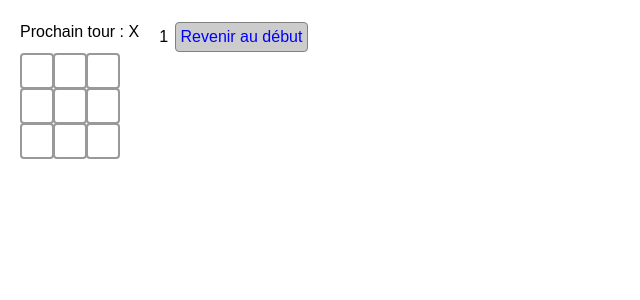
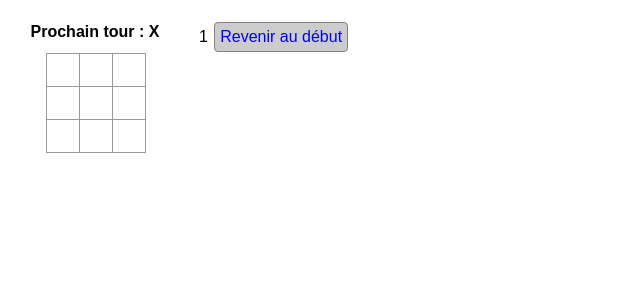
Before and after one commit to GrCOTE7/pyproject_template, a React (Vite) app in the folder frontend/: page /tictactoe in a window 1280 px wide. Shown: the top 300 px of the page, without its empty margins (0-640 px from the left). Built offline with nearby package versions, Linux system fonts and the light colour scheme; no server answers.

Commit message:
↑ display

```diff
--- a/frontend/src/assets/styles_tictactoe.css
+++ b/frontend/src/assets/styles_tictactoe.css
@@ -58,7 +58,7 @@ body {
 
 .square {
   background: #fff;
-  border: 2px solid #999;
+  border: 1px solid #999;
   float: left;
   font-size: 24px;
   font-weight: bold;
@@ -70,7 +70,6 @@ body {
   text-align: center;
   width: 34px;
   color: rgb(0, 60, 255);
-  border-radius: 4px;
 }
 
 .square.win {
@@ -86,7 +85,21 @@ body {
 
 .status {
   margin-bottom: 10px;
+  text-align: center;
 }
+
+article {
+  /* border: 1px solid blue; */
+  width: 150px;
+  font-weight: bold;
+  /* color:red; */
+}
+.board {
+  width: fit-content;
+  /* border: 1px solid red; */
+  margin: 0 auto;
+}
+
 .game {
   display: flex;
   flex-direction: row;
@@ -103,3 +116,9 @@ body {
   margin: 2px;
   border-radius: 4px;
 }
+
+.move-index {
+  display: inline-block;
+  width: 2ch;
+  text-align: right;
+}
--- /dev/null
+++ b/frontend/src/pages/Learn3.jsx
@@ -0,0 +1,69 @@
+import { useState, useEffect } from "react";
+import { Link } from "react-router-dom";
+import { setDocumentTitle } from "../utils/documentTitle";
+import { isLocalhost } from "../auth";
+
+function Learn3() {
+  useEffect(() => {
+    setDocumentTitle("Learn 3");
+  }, []);
+  const [counts, setCounts] = useState({});
+
+  const products = [
+    { title: "Chou", isFruit: false, id: 1 },
+    { title: "Ail", isFruit: false, id: 2 },
+    { title: "Pomme", isFruit: true, id: 3 },
+  ];
+
+  const listItems = products.map((product) => {
+    const icon = product.isFruit ? "🍎" : "🥦";
+
+    return (
+      <li
+        key={product.id}
+        onClick={() => handleClick(product)}
+        style={{
+          color: product.isFruit ? "magenta" : "darkgreen",
+          fontWeight: product.isFruit ? "bold" : "normal",
+        }}
+      >
+        {icon} {product.title} ({counts[product.id] || 0})
+      </li>
+    );
+  });
+
+  function handleClick(product) {
+    const currentCount = counts[product.id] ?? 0;
+    const newCount = currentCount + 1;
+
+    console.log(
+      `Vous avez cliqué sur '${product.title}' ! - Total : ${newCount} clic${newCount > 1 ? 's' : ''}`,
+    );
+
+    setCounts((prev) => ({
+      ...prev,
+      [product.id]: newCount,
+    }));
+  }
+
+  return (
+    <main className="flex items-center justify-center min-h-screen bg-slate-50 text-slate-800 font-[Roboto]">
+      <section className="border max-w-2xl w-full mx-6 p-8 text-center bg-white rounded-2xl shadow-2xl">
+        <h1 className="text-3xl font-bold text-blue-600 mb-4">Learn 2</h1>
+        <p className="text-lg text-slate-600 font-bold">
+          Page de test {isLocalhost && "(Localhost)"}
+        </p>
+
+        <ul className="mt-6 text-left ml-50">{listItems}</ul>
+
+        <div className="mt-6">
+          <Link to="/" className="text-blue-600 hover:text-blue-500 underline">
+            Retour à l'accueil
+          </Link>
+        </div>
+      </section>
+    </main>
+  );
+}
+
+export default Learn3
--- a/frontend/src/pages/TicTacToe.jsx
+++ b/frontend/src/pages/TicTacToe.jsx
@@ -60,9 +60,10 @@ function Board({ xIsNext, squares, onPlay }) {
   console.log("square:", squares);
   // Ci-dessous fctn fléchée {() => handleClick(0)} permet d'appeler la fonction au lieu de simplement la transmettre
   return (
-    <>
+    <article>
       <div className="status">{status}</div>
 
+      <div className="board">
         {[0, 1, 2].map((row) => (
           <div key={row} className="board-row">
             {[0, 1, 2].map((col) => {
@@ -78,7 +79,8 @@ function Board({ xIsNext, squares, onPlay }) {
             })}
           </div>
         ))}
-    </>
+      </div>
+    </article>
   );
 }
 
@@ -129,7 +131,7 @@ export default function TicTacToe() {
     }
     return (
       <li key={move}>
-        {move + 1}{" "}
+        <span className="move-index">{move + 1}</span>{" "}
         <button className="history" onClick={() => jumpTo(move)}>
           {description}
         </button>
```
Lines whose indentation alone changed are shown as unchanged.
